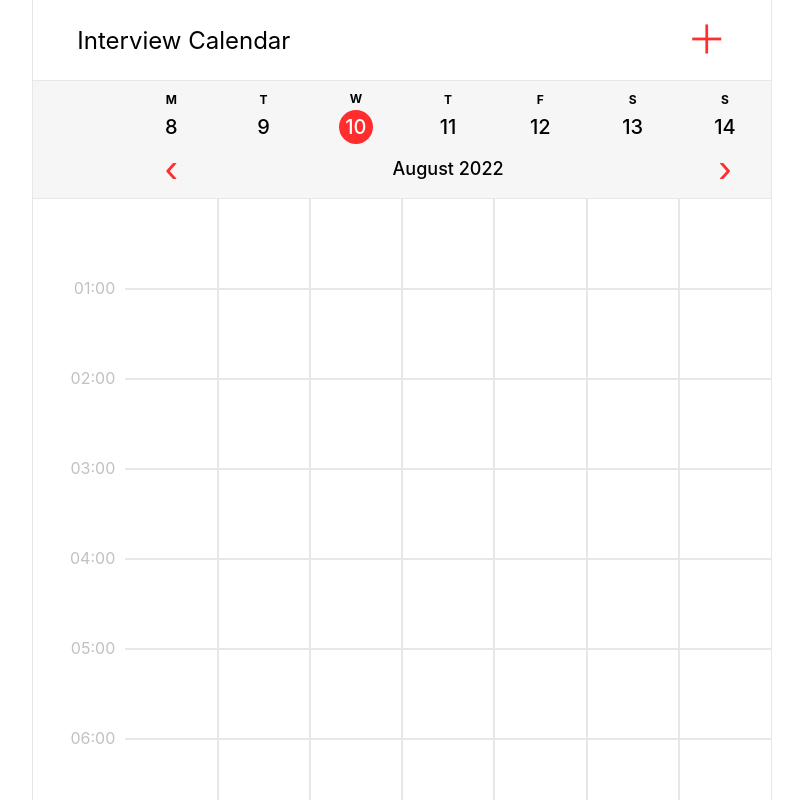
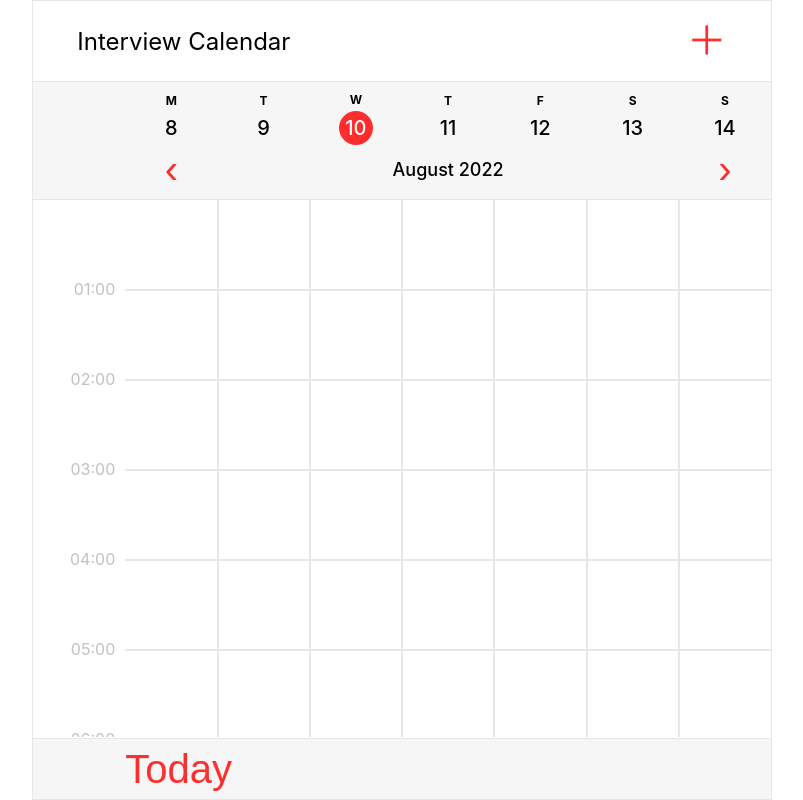
Before and after one commit to Naumch/react-calendar-interview, a React (Create React App) app: page / in a window 1280 px wide. Shown: the top 800 px of the page, without its empty margins (238-1041 px from the left). Built offline with nearby package versions, Linux system fonts and the light colour scheme.

Commit message:
style for content

```diff
--- a/src/components/App.js
+++ b/src/components/App.js
@@ -12,14 +12,18 @@ moment.updateLocale('en', {week: {dow: 1}});
 const Wrapper = styled.div`
   max-width: 740px;
   margin: 0 auto;
-  border-left: 1px solid #e7e7e7;
-  border-right: 1px solid #e7e7e7;
+  border: 1px solid #e7e7e7;
   height: 100vh;
+  display: flex;
+  flex-direction: column;
 `;
+
+const initEvents = [];
 
 function App() {
   const [startingPoint, setStartingPoint] = useState(moment());
   const [active, setActive] = useState(false);
+  const [notes, setNotes] = useState(initEvents);
 
   const firstDateOfWeek =  startingPoint.clone().startOf('week');
   const day = firstDateOfWeek.clone().subtract(1, 'day');
@@ -30,6 +34,7 @@ function App() {
 
   return (
     <Wrapper>
+      <div style={{flex: "1 0 auto"}}>
       <Header setActive={setActive}/>
       <DisplayDays
         days={days}
@@ -40,8 +45,14 @@ function App() {
       <DisplayTime
         days={days}
       />
+      </div>
       <Footer />
-      <Popup active={active} setActive={setActive}/>
+      <Popup
+        active={active}
+        setActive={setActive}
+        notes={notes}
+        setNotes={setNotes}
+      />
     </Wrapper>
   );
 }
--- a/src/components/DisplayTime.js
+++ b/src/components/DisplayTime.js
@@ -4,12 +4,13 @@ import styled from 'styled-components';
 
 const Wrap = styled.div`
   display: flex;
+  max-height: calc(100vh - 263px);
   overflow-y: scroll;
 `;
 
 const FlexColumn = styled.div`
-  display: flex;
-  flex-direction: column;
+  display: grid;
+  grid-template-rows: 24;
   width: 12.5%;
 `;
 
--- a/src/components/Footer.js
+++ b/src/components/Footer.js
@@ -5,6 +5,7 @@ const Wrapper = styled.div`
   background-color: #f6f6f6;
   border-top: 1px solid #e7e7e7;
   padding: 10px 0 10px 12.5%;
+  flex: 0 0 auto;
 `;
 
 function Footer() {
--- a/src/components/Popup.js
+++ b/src/components/Popup.js
@@ -1,4 +1,4 @@
-import React from 'react';
+import React, { useState } from 'react';
 import styled from 'styled-components';
 
 const Modal = styled.div`
@@ -56,7 +56,9 @@ const ButtonBold = styled(Button)`
 `;
 
 
-function Popup({ active, setActive }) {
+function Popup({ active, setActive, notes, setNotes }) {
+  const [valueTime, setValueTime] = useState("");
+  console.log(notes);
 
   return (
     <Modal
@@ -72,10 +74,17 @@ function Popup({ active, setActive }) {
           Enter event time: <br />
           YYYY-MM-DD HH:mm:ss
         </p>
-        <Input />
+        <Input value={valueTime} onChange={e => setValueTime(e.target.value)}/>
         <Flex>
           <ButtonBold onClick={() => setActive(false)}>Cancel</ButtonBold>
-          <Button>OK</Button>
+          <Button
+            onClick={() => {
+              setNotes([...notes, valueTime]);
+              setValueTime("");
+            }
+          }>
+            OK
+          </Button>
         </Flex>
       </ModalContent>
     </Modal>
```
Lines whose indentation alone changed are shown as unchanged.
